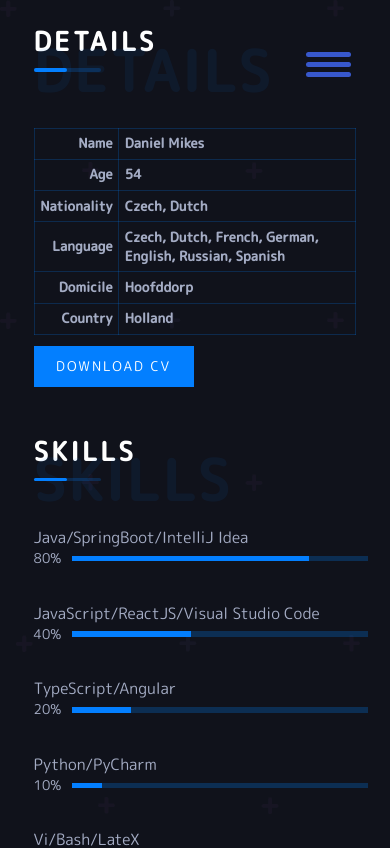
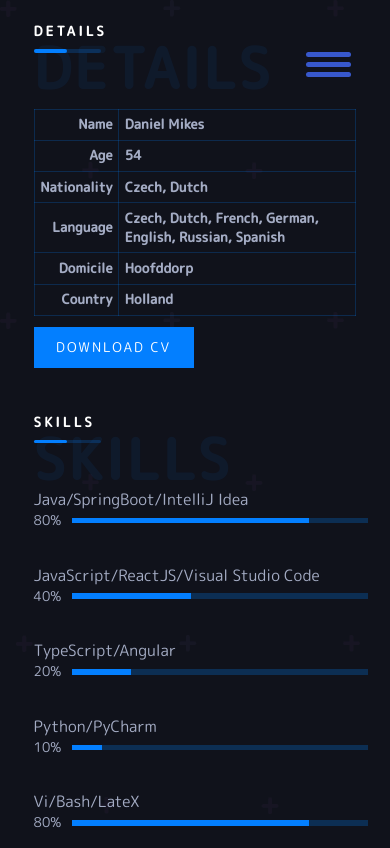
Before and after one commit to danmikes/portfolio, a React (Create React App) app: page /about in a window 390 px wide. Shown: the top 848 px of the page. Built offline with nearby package versions, Linux system fonts and the light colour scheme.

Commit message:
landing page

```diff
--- a/src/App.js
+++ b/src/App.js
@@ -31,25 +31,20 @@
             <Route path="/" exact>
               <HomePage />
             </Route>
-          </Switch>
-          <Switch>
             <Route path="/about" exact>
               <AboutPage />
             </Route>
-          </Switch>
-          <Switch>
             <Route path="/portfolio" exact>
               <PortfolioPage />
             </Route>
-          </Switch>
-          <Switch>
             <Route path="/blog" exact>
               <BlogPage />
             </Route>
-          </Switch>
-          <Switch>
             <Route path="/contact" exact>
               <ContactPage />
+            </Route>
+            <Route path="*" exact>
+              <HomePage />
             </Route>
           </Switch>
         </div>
--- a/src/App.scss
+++ b/src/App.scss
@@ -53,7 +53,7 @@
   h2 {
     font-size: 70%;
   }
-  h2 {
+  h3 {
     font-size: 60%;
   }
 }
```
